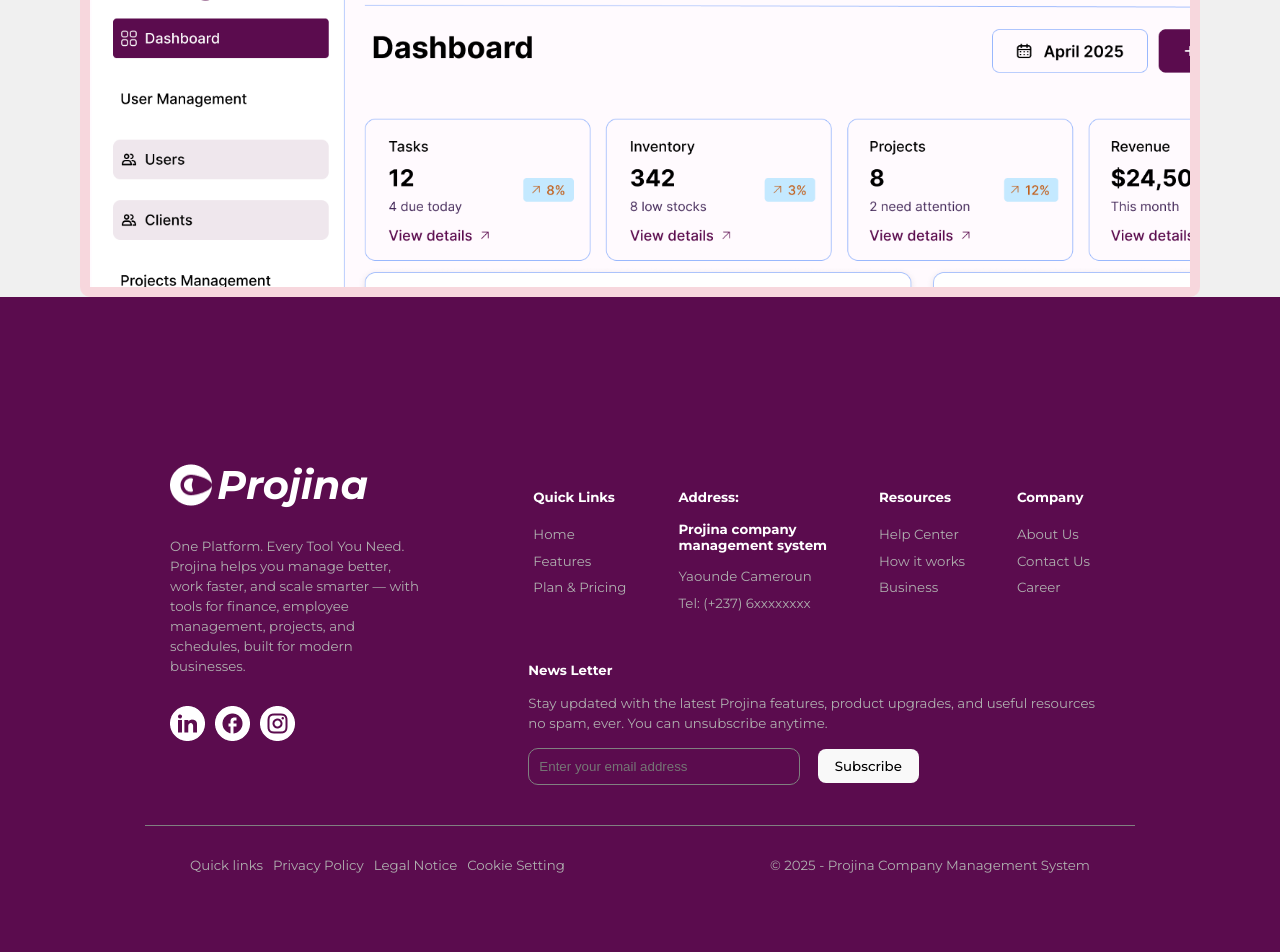
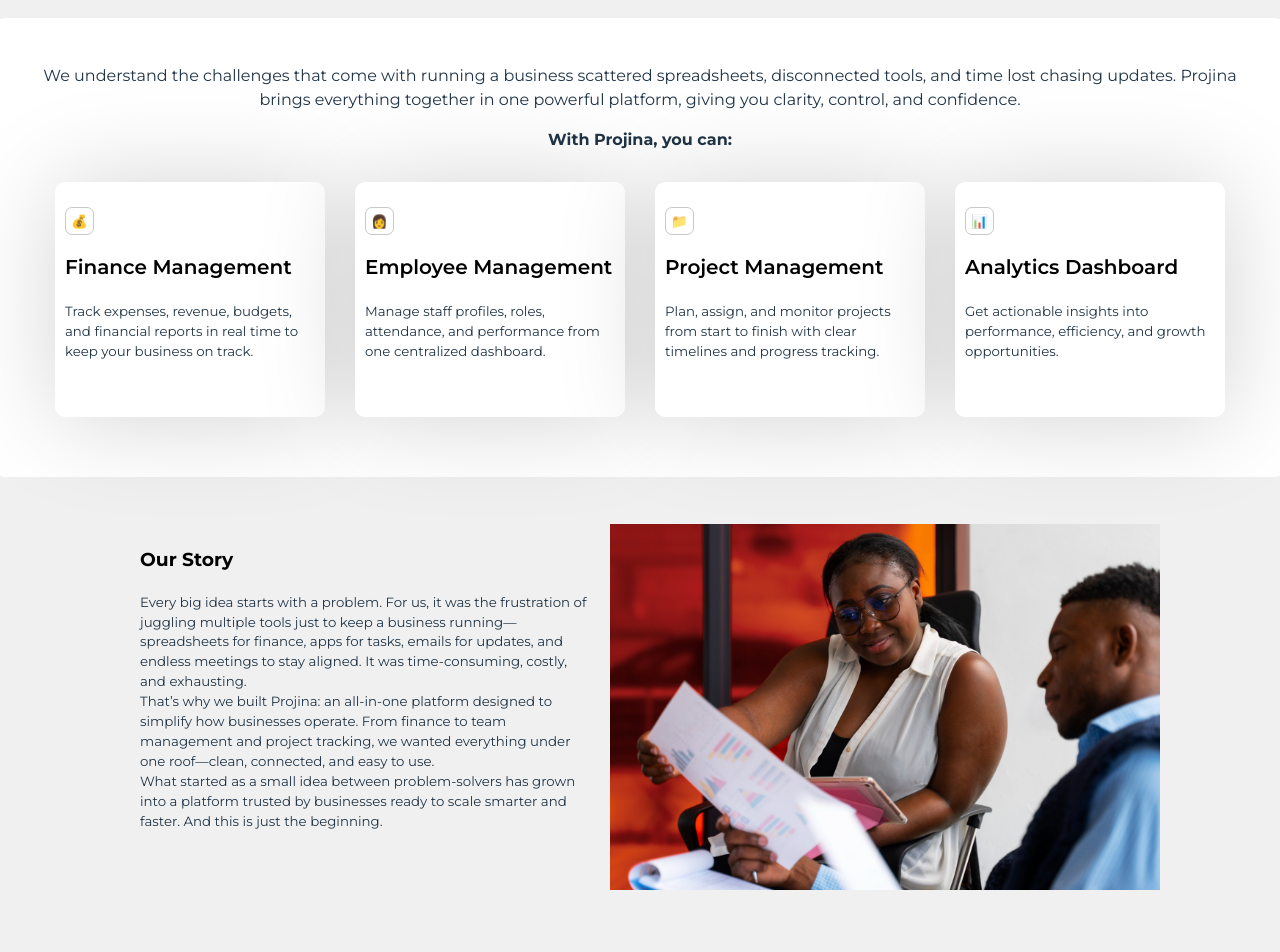
Before and after one commit to CarlTeclancing/projina-lp, a React (Vite) app: page /about in a window 1280 px wide. Shown: the part 1080-2032 px from the top of the page. Built offline with nearby package versions, Linux system fonts and the light colour scheme.

Commit message:
completed the about page, worked on the product link and made some changes

```diff
--- a/src/components/Header.jsx
+++ b/src/components/Header.jsx
@@ -4,9 +4,11 @@
 import '../styles/headerStyles.css'
 
 import icon from '../assets/Icon.png'
+import Product from '../pages/Product'
 
 const Header =() =>{
     const location = useLocation()
+    const [show, setShow] = useState(false)
 
     return(
         <React.Fragment>
@@ -18,7 +20,12 @@
 
                 <div className={'headerLinks'}>
                     <span className={location.pathname == '/home' ? 'active-link':''} ><Link to={'/home'} > Home </Link></span>
-                    <span className={location.pathname == '/product' ? 'active-link':''}> <Link to={'/product'} > Product </Link></span>
+                    <span className={location.pathname == '/product' ? 'active-link':''}
+                        onMouseOver={()=>{ setShow(true) }}
+                        onMouseLeave={()=>{}}
+                    >
+                        <Link to={'#'} > Product </Link>
+                    </span>
                     <span className={location.pathname == '/solutions' ? 'active-link':''}><Link to={'/solutions'} > Solutions </Link></span>
                     <span className={location.pathname == '/pricing' ? 'active-link':''}><Link to={'/pricing'} > Pricing </Link></span>
                     <span className={location.pathname == '/about' ? 'active-link':''}><Link to={'/about'}> About & Testimonials </Link></span>
@@ -34,6 +41,12 @@
                 </div>
 
             </div>
+            <div
+                className={show ?'show-product hide-product':'hide-product'}
+                onMouseLeave={()=>setShow(false)}
+            >
+                <Product/>
+            </div>
         </React.Fragment>
     )
 }
--- a/src/pages/About.jsx
+++ b/src/pages/About.jsx
@@ -1,10 +1,45 @@
 import React from "react";
 import '../styles/aboutStyles.css'
+import styles from '../styles/landingStyles.module.css'
+import '../styles/solutionStyles.css'
+
+import aboutImg1 from '../assets/aboutImg1.jpg'
+import aboutImg2 from '../assets/aboutImg2.jpg'
+
+import Product from "./Product";
 
 const About = () => {
     return(
         <React.Fragment>
             <div className="about-container">
+
+                <span className="about-title">About Us</span>
+                <div style={{textAlign:'center'}}>Projina is an all-in-one company management system built to simplify <br/> operations and empower businesses of every size.</div>
+
+                <div className={styles.dashboard}>
+                    <img src={aboutImg1}  />
+                </div>
+
+                <div style={{backgroundColor:'white' ,borderRadius:10 ,padding:30}} >
+                    <div style={{textAlign:'center'}}>
+                        <p>We understand the challenges that come with running a business  scattered spreadsheets, disconnected tools, and time lost chasing updates. Projina brings everything together in one powerful platform, giving you clarity, control, and confidence.</p>
+                    <strong>With Projina, you can:</strong>
+                    </div>
+
+                    <div>
+                        <Product/>
+                    </div>
+                </div>
+
+                <div className="sBlocks">
+                    <div className="sBlock">
+                        <div className="sBlock-text" >
+                            <h3>Our Story</h3>
+                            <p style={{fontSize:'smaller'}}>Every big idea starts with a problem. For us, it was the frustration of juggling multiple tools just to keep a business running—spreadsheets for finance, apps for tasks, emails for updates, and endless meetings to stay aligned. It was time-consuming, costly, and exhausting. <br/> That’s why we built Projina: an all-in-one platform designed to simplify how businesses operate. From finance to team management and project tracking, we wanted everything under one roof—clean, connected, and easy to use. <br/> What started as a small idea between problem-solvers has grown into a platform trusted by businesses ready to scale smarter and faster. And this is just the beginning.</p>
+                        </div>
+                        <div> <img src={aboutImg2} className="sBlock-img" /> </div>
+                    </div>
+                </div>
 
                 <h2 className="about-title">What Founders Are Saying</h2>
 
--- a/src/pages/Product.jsx
+++ b/src/pages/Product.jsx
@@ -0,0 +1,36 @@
+import React from "react";
+import styles from '../styles/landingStyles.module.css'
+
+const Product = () => {
+    return(
+        <React.Fragment>
+            <div style={{display:'flex' ,gap:30 ,padding:30 ,border:'solid 0px red'}} >
+                <div className={styles.service}>
+                    <div><span className={styles.serviceIcon}>💰</span></div>
+                    <div className={styles.serviceTitle}> Finance Management </div>
+                    <div className={styles.serviceText} >Track expenses, revenue, budgets, and financial reports in real time to keep your business on track.</div>
+                </div>
+
+                <div className={styles.service}>
+                    <div><span className={styles.serviceIcon}>👩</span></div>
+                    <div className={styles.serviceTitle} > Employee Management </div>
+                    <div className={styles.serviceText}>Manage staff profiles, roles, attendance, and performance from one centralized dashboard.</div>
+                </div>
+
+                <div className={styles.service}>
+                    <div><span className={styles.serviceIcon}>📁</span></div>
+                    <div className={styles.serviceTitle}> Project Management </div>
+                    <div className={styles.serviceText}>Plan, assign, and monitor projects from start to finish with clear timelines and progress tracking.</div>
+                </div>
+
+                <div className={styles.service}>
+                    <div><span className={styles.serviceIcon}>📊</span></div>
+                    <div className={styles.serviceTitle}> Analytics Dashboard </div>
+                    <div className={styles.serviceText}> Get actionable insights into performance, efficiency, and growth opportunities.</div>
+                </div>
+            </div>
+        </React.Fragment>
+    )
+}
+
+export default Product
--- a/src/pages/Solutions.jsx
+++ b/src/pages/Solutions.jsx
@@ -131,7 +131,7 @@
 
                     <div className="faq-container">
                         {
-                            data.map((faq ,index) => <FaqItem data={faq} />)
+                            data.map((faq ,index) => <FaqItem key={index} data={faq} />)
                         }
                     </div>
 
--- a/src/styles/aboutStyles.css
+++ b/src/styles/aboutStyles.css
@@ -6,7 +6,9 @@
     display: flex;
     flex-direction: column;
     align-items: center;
-    max-width: 1000px;
+    max-width: 1200px;
+    gap: 30px;
+    justify-content: center;
 }
 
 .about-title{
--- a/src/styles/headerStyles.css
+++ b/src/styles/headerStyles.css
@@ -26,6 +26,14 @@
 
 .headerLinks a{
     color: rgb(10,10,10);
+    transition:all 0.2s ease-in-out;
+    border-bottom:solid 0px grey;
+}
+
+.headerLinks a:hover{
+    color: rgba(91, 12, 78 ,0.5);
+    border-bottom:solid 1px rgba(91, 12, 78 ,0.5);
+
 }
 
 .headerBtns{
@@ -38,3 +46,21 @@
     text-shadow: 3px 3px 15px rgba(91, 12, 78 ,0.5);
     /* font-weight: 600; */
 }
+
+.hide-product{
+    position:absolute ;
+    /* border:solid 1px red ; */
+    width:100% ;
+    background-color:white ;
+    z-index:1;
+    max-height: 0px;
+    overflow: hidden;
+    text-align: center;
+    display: flex;
+    justify-content: center;
+    transition: all 0.2s ease-in-out;
+}
+
+.show-product{
+    max-height: 400px;
+}
--- a/src/styles/landingStyles.module.css
+++ b/src/styles/landingStyles.module.css
@@ -101,7 +101,7 @@
 
 .service{
     width: 250px;
-    height: 200px;
+    height: 175px;
     display: flex;
     flex-direction: column;
     gap:20px;
@@ -109,6 +109,7 @@
     background-color: white;
     border-radius: 10px;
     box-shadow: 2px 2px 100px rgba(0,0,0,0.175);
+    font-size: smaller;
 
 }
 
--- a/src/styles/solutionStyles.css
+++ b/src/styles/solutionStyles.css
@@ -51,7 +51,9 @@
 
 .sBlock-img{
     width: 550px;
+    object-fit: contain;
     height: 400px;
+    /* border: solid 1px red; */
 }
 .sBlock-text{
     width: 450px;
```
Also changed, not shown: src/assets/aboutImg1.jpg (added), src/assets/aboutImg2.jpg (added).
